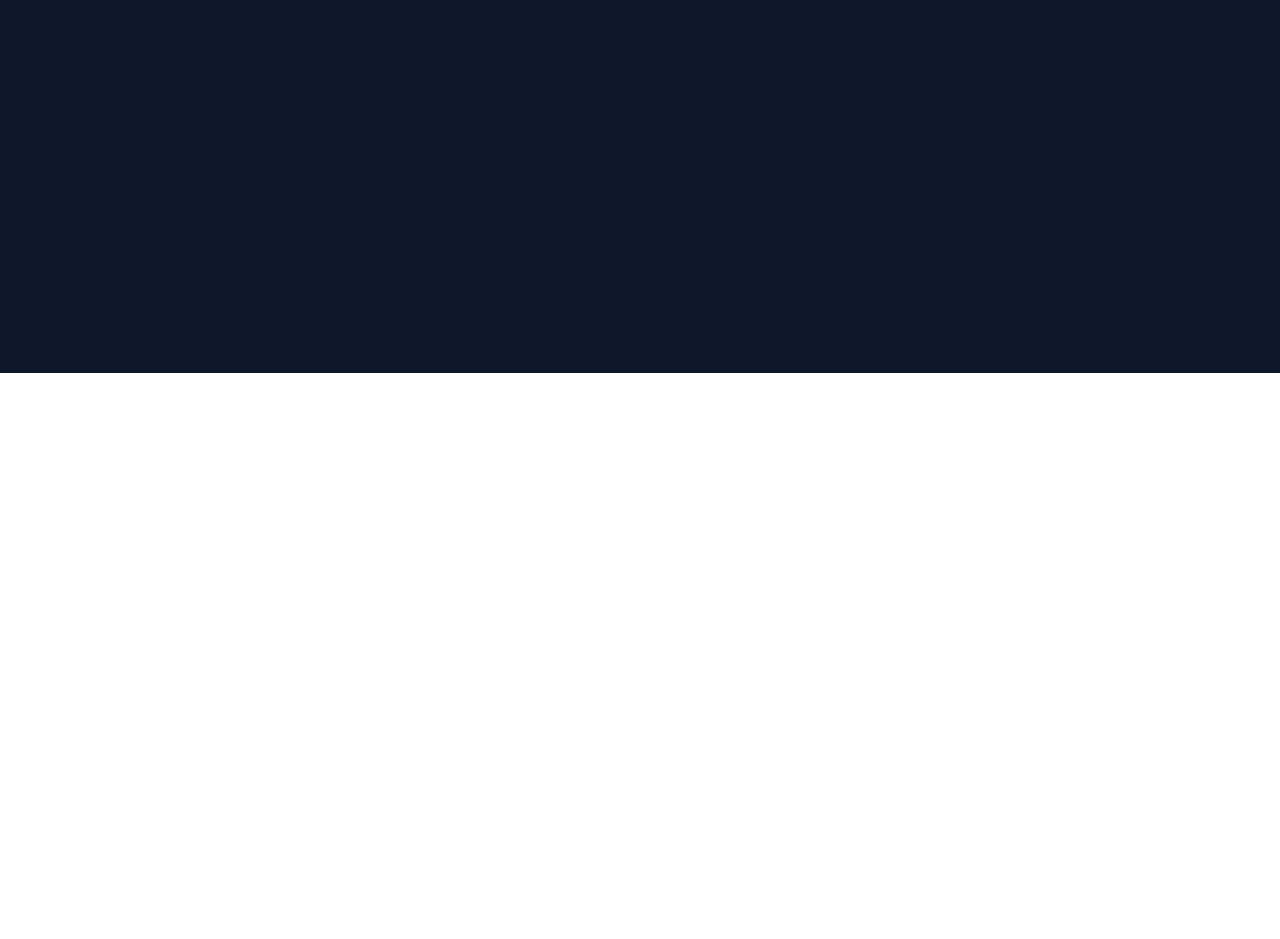
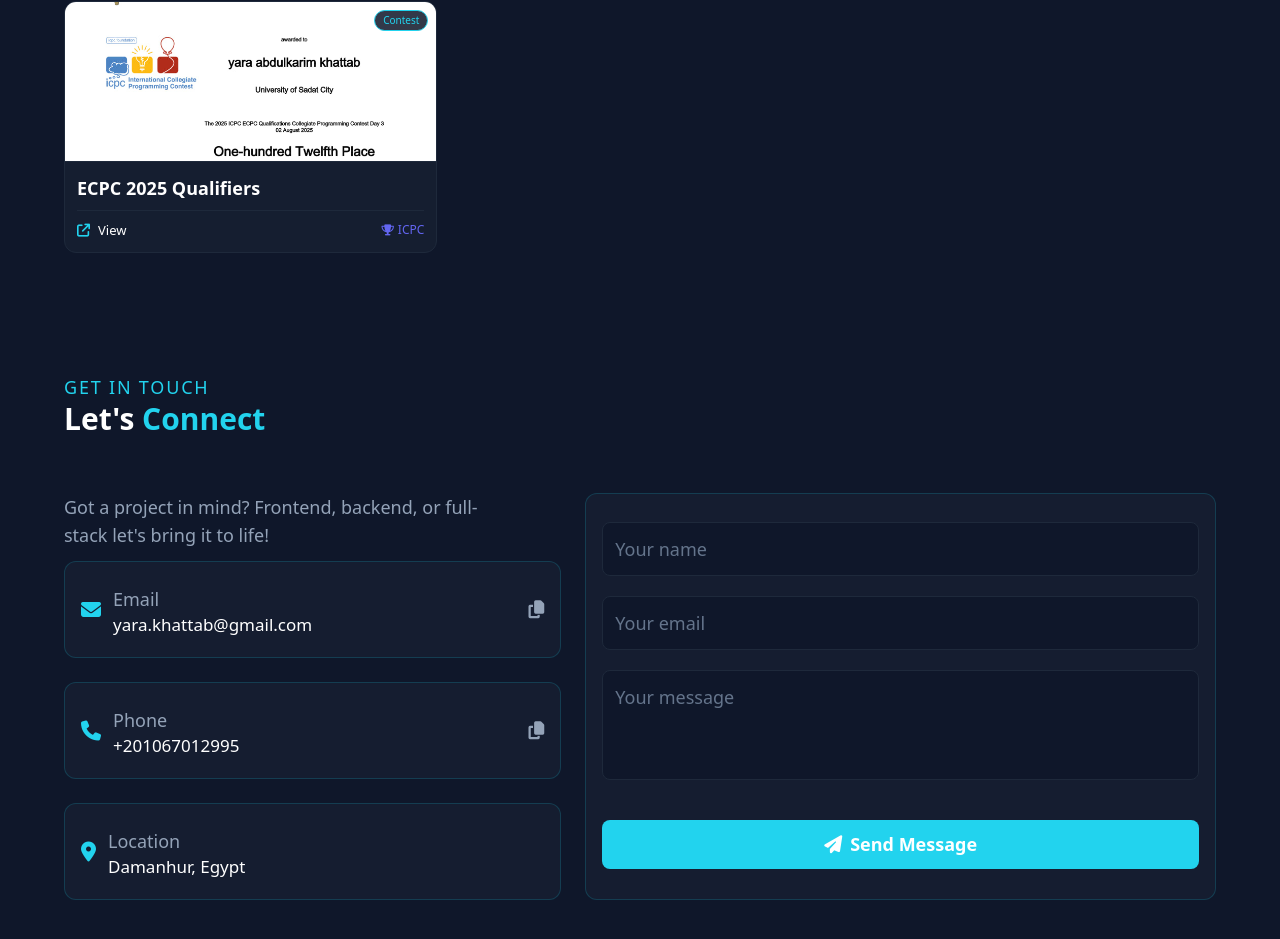
Before and after one commit to Yara-khattab/Yportfolio, a React (Vite) app: page / in a window 1280 px wide. Shown: the part 3319-4258 px from the top of the page. Before the commit the page ends 3692 px from the top, so only its background shows below. Built offline with nearby package versions, Linux system fonts and the light colour scheme.

Commit message:
add contact sectionnnnnnnnn

```diff
--- a/src/App.jsx
+++ b/src/App.jsx
@@ -3,14 +3,17 @@ import Hero from "./components/Hero";
 import Skills from "./components/Skills";
 import Projects from "./components/Projects";
 import Certificates from "./components/Certificates";
+import Contact from "./components/contact";
+
 function App() {
   return (
-    <div className="bg-slate-900 flex flex-col gap-20 text-white ">
+    <div className="bg-slate-900 flex flex-col gap-5 lg:gap-20 text-white ">
       <Navbar />
       <Hero />
       <Skills />
       <Projects />
       <Certificates />
+      <Contact />
     </div>
   )
 }
--- a/src/components/Certificates.jsx
+++ b/src/components/Certificates.jsx
@@ -38,7 +38,7 @@ const Certificates = () => {
   }, [activeCategory, featuredCertificates]);
 
   return (
-    <section id="certificates" className="min-h-screen bg-slate-900 py-5 px-6 md:px-10">
+    <section id="certificates" className=" bg-slate-900 py-5 px-6 md:px-10">
       <div className="w-full max-w-sm sm:max-w-2xl md:max-w-4xl lg:max-w-5xl xl:max-w-6xl mx-auto">
         <h1 className="text-2xl md:text-3xl font-bold text-white mb-6">
           My <span className="text-cyan-400">Certificates</span>
--- a/src/components/Skills.jsx
+++ b/src/components/Skills.jsx
@@ -1,54 +1,5 @@
 import { useState, useEffect } from 'react';
-import {
-  SiTypescript, SiJavascript, SiReact, SiHtml5, SiCss,
-  SiTailwindcss, SiBootstrap, SiPhp, SiMysql, SiNodedotjs,
-  SiExpress, SiMongodb, SiCplusplus, SiPython,
-} from 'react-icons/si';
-import { FaJava } from 'react-icons/fa';
-import { TbStack2, TbBinaryTree, TbPuzzle } from 'react-icons/tb';
-
-const skillCategories = [
-  {
-    title: "Frontend",
-    skills: [
-      { name: "React.js", icon: SiReact, level: 80 },
-      { name: "TypeScript", icon: SiTypescript, level: 82 },
-      { name: "JavaScript (ES6+)", icon: SiJavascript, level: 85 },
-      { name: "Tailwind CSS", icon: SiTailwindcss, level: 97 },
-      { name: "Bootstrap", icon: SiBootstrap, level: 92 },
-      { name: "HTML5", icon: SiHtml5, level: 96 },
-      { name: "CSS3", icon: SiCss, level: 93 },
-
-    ],
-  },
-  {
-    title: "Backend Development",
-    skills: [
-      { name: "Node.js", icon: SiNodedotjs, level: 82 },
-      { name: "Express.js", icon: SiExpress, level: 86 },
-      { name: "MongoDB", icon: SiMongodb, level: 90 },
-      { name: "PHP", icon: SiPhp, level: 65 },
-      { name: "MySQL", icon: SiMysql, level: 60 }
-    ],
-  },
-  {
-    title: "Programming Languages",
-    skills: [
-      { name: "C++", icon: SiCplusplus, level: 80 },
-      { name: "Java", icon: FaJava, level: 78 },
-      { name: "Python", icon: SiPython, level: 86 },
-    ],
-  },
-  {
-    title: "Fundamentals & Logic",
-    skills: [
-      { name: "OOP (C++, JS)", icon: TbStack2, level: 84 },
-      { name: "Data Structures & Algorithms", icon: TbBinaryTree, level: 82 },
-      { name: "Problem Solving", icon: TbPuzzle, level: 80 },
-    ],
-  },
-];
-
+import skillCategories from "./skillsData"
 const BREAKPOINTS = [
   { minWidth: 1280, items: 6 },
   { minWidth: 1024, items: 5 },
@@ -95,7 +46,6 @@ const SkillRow = ({ title, skills }) => {
   const itemsPerPage = useItemsPerPage();
   const [page, setPage] = useState(0);
   const maxPage = Math.max(0, Math.ceil(skills.length / itemsPerPage) - 1);
-  useEffect(() => { setPage(0); }, [itemsPerPage]);
 
   const visibleSkills = skills.slice(
     page * itemsPerPage,
--- a/src/components/certificatesData.jsx
+++ b/src/components/certificatesData.jsx
@@ -64,6 +64,8 @@ const certificates = [
     title: "ECPC 2025 Qualifiers",
     source: "ICPC",
     category: "Competitive Programming",
+    featured: true,
+    featuredOrder: 4,
     image: ECPC2025Img,
     url: "https://drive.google.com/file/d/1-e9jSOXnGG6pUFWoSV3BRv9fvZP2ZoN9/view?usp=drive_link",
   },
--- a/src/components/contact.jsx
+++ b/src/components/contact.jsx
@@ -0,0 +1,123 @@
+import { useState } from "react";
+
+const contactInfo = [
+  {
+    label: "Email",
+    value: "yara.khattab@gmail.com",
+    icon: "fa-solid fa-envelope",
+    copyable: true,
+  },
+  {
+    label: "Phone",
+    value: "+201067012995 ",
+    icon: "fa-solid fa-phone",
+    copyable: true,
+  },
+  {
+    label: "Location",
+    value: "Damanhur, Egypt",
+    icon: "fa-solid fa-location-dot",
+    copyable: false,
+  },
+];
+
+const Contact = () => {
+  const [copiedField, setCopiedField] = useState(null);
+  const [formData, setFormData] = useState({ name: "", email: "", message: "" });
+  const handleCopy = async (value, label) => {
+  try {
+    if (navigator.clipboard && window.isSecureContext) {
+      await navigator.clipboard.writeText(value);
+    } else {
+      const textArea = document.createElement("textarea");
+      textArea.value = value;
+      textArea.style.position = "fixed";
+      textArea.style.left = "-9999px";
+      document.body.appendChild(textArea);
+      textArea.focus();
+      textArea.select();
+      document.execCommand("copy");
+      document.body.removeChild(textArea);
+    }
+    setCopiedField(label);
+    setTimeout(() => setCopiedField(null),2000);
+  } catch (err) {
+    console.error("Copy failed:", err);
+  }
+};
+
+  const handleChange = (e) => {
+    setFormData({ ...formData, [e.target.name]: e.target.value });
+  };
+
+  const handleSubmit = (e) => {
+    e.preventDefault();
+    const subject = encodeURIComponent(`Message from ${formData.name}`);
+    const body = encodeURIComponent(
+      `${formData.message}\n\n— ${formData.name} (${formData.email})`
+    );
+    window.location.href = `mailto:yara.khattab@email.com?subject=${subject}&body=${body}`;
+  };
+
+  return (
+    <section id="contact" className=" bg-slate-900 py-5 px-6 md:px-10">
+      <div className="w-full max-w-sm sm:max-w-2xl md:max-w-4xl lg:max-w-6xl mx-auto">
+        <p className="text-cyan-400 lg:text-lg text-xs tracking-widest">GET IN TOUCH</p>
+        <h1 className="text-2xl md:text-3xl font-bold text-white mb-2">
+          Let's <span className="text-cyan-400">Connect</span>
+        </h1>
+        <div className="flex gap-6 flex-wrap lg:py-12">
+          <div className="flex-1 min-w-[220px] flex flex-col gap-3 lg:gap-6">
+            <p className="text-slate-400 md:text-lg text-sm lg:-mb-3 max-w-md leading-relaxed">
+            Got a project in mind? Frontend, backend, or full-stack let's bring it to life!
+            </p>
+            {contactInfo.map((item) => (
+              <div  key={item.label}
+                className="border border-cyan-800/50 rounded-xl px-4 lg:py-6 py-5 bg-slate-800/40 flex items-center justify-between">
+                <div className="flex items-center gap-3">
+                  <i className={`${item.icon} text-cyan-400 lg:text-[20px]`} />
+                  <div>
+                    <p className="lg:text-[18px] text-[10px] text-slate-400">{item.label}</p>
+                    {item.url ? (
+                      <a href={item.url} target="_blank" rel="noreferrer"
+                       className="text-xs text-white hover:text-cyan-300 transition">
+                        {item.value}
+                      </a>
+                       ) : (
+                      <p className="lg:text-[17px] text-xs text-white mt-1">{item.value}</p>
+                    )}
+                  </div>
+                </div>
+
+                {item.copyable && (
+                  <button onClick={() => handleCopy(item.value, item.label)} className="text-slate-400 hover:text-cyan-400 transition"
+                    aria-label={`Copy ${item.label}`} >
+                    <i className={`fa-solid ${
+                        copiedField === item.label ? "fa-check text-cyan-400" : "fa-copy"
+                      } text-sm lg:text-lg`}/>
+                  </button>
+                )}
+              </div>
+            ))}
+          </div>
+
+          <form onSubmit={handleSubmit}
+            className="flex-[1.2] min-w-[240px] border border-cyan-800/50 rounded-xl py-7 px-4 bg-slate-800/40 flex flex-col gap-2 lg:gap-5">
+            <input type="text"  name="name" placeholder="Your name" value={formData.name} onChange={handleChange}
+             required className="bg-slate-900 border border-slate-800 rounded-lg p-3 lg:text-lg text-xs text-white placeholder-slate-500 focus:outline-none focus:border-cyan-400 transition"/>
+            <input type="email" name="email"  placeholder="Your email" value={formData.email} onChange={handleChange}
+             required className="bg-slate-900 border border-slate-800 rounded-lg p-3 lg:text-lg text-xs text-white placeholder-slate-500 focus:outline-none focus:border-cyan-400 transition"/>
+            <textarea name="message" placeholder="Your message" rows="3" value={formData.message} onChange={handleChange}
+             required className="bg-slate-900 border border-slate-800 rounded-lg p-3 lg:text-lg text-xs text-white placeholder-slate-500 resize-none font-sans focus:outline-none focus:border-cyan-400 transition"/>
+            <button type="submit"
+              className="bg-cyan-400 text-white font-semibold lg:text-lg text-xs rounded-lg py-2.5 hover:bg-cyan-300 transition mt-3 lg:mt-5">
+              <i className="fa-solid fa-paper-plane lg:text-lg text-sm lg:me-2 me-1" />Send Message
+            </button>
+          </form>
+        </div>
+      </div>
+    </section>
+  );
+};
+
+export default Contact;
--- /dev/null
+++ b/src/components/skillsData.jsx
@@ -0,0 +1,48 @@
+import {SiTypescript, SiJavascript, SiReact, SiHtml5, SiCss, SiTailwindcss, SiBootstrap, SiPhp,
+SiMysql, SiNodedotjs, SiExpress, SiMongodb, SiCplusplus, SiPython} from 'react-icons/si';
+import { FaJava } from 'react-icons/fa';
+import { TbStack2, TbBinaryTree, TbPuzzle } from 'react-icons/tb';
+
+const skillCategories = [
+  {
+    title: "Frontend",
+    skills: [
+      { name: "React.js", icon: SiReact, level: 80 },
+      { name: "TypeScript", icon: SiTypescript, level: 82 },
+      { name: "JavaScript (ES6+)", icon: SiJavascript, level: 85 },
+      { name: "Tailwind CSS", icon: SiTailwindcss, level: 97 },
+      { name: "Bootstrap", icon: SiBootstrap, level: 92 },
+      { name: "HTML5", icon: SiHtml5, level: 96 },
+      { name: "CSS3", icon: SiCss, level: 93 },
+
+    ],
+  },
+  {
+    title: "Backend Development",
+    skills: [
+      { name: "Node.js", icon: SiNodedotjs, level: 82 },
+      { name: "Express.js", icon: SiExpress, level: 86 },
+      { name: "MongoDB", icon: SiMongodb, level: 90 },
+      { name: "PHP", icon: SiPhp, level: 65 },
+      { name: "MySQL", icon: SiMysql, level: 60 }
+    ],
+  },
+  {
+    title: "Programming Languages",
+    skills: [
+      { name: "C++", icon: SiCplusplus, level: 80 },
+      { name: "Java", icon: FaJava, level: 78 },
+      { name: "Python", icon: SiPython, level: 86 },
+    ],
+  },
+  {
+    title: "Fundamentals & Logic",
+    skills: [
+      { name: "OOP (C++, JS)", icon: TbStack2, level: 84 },
+      { name: "Data Structures & Algorithms", icon: TbBinaryTree, level: 82 },
+      { name: "Problem Solving", icon: TbPuzzle, level: 80 },
+    ],
+  },
+];
+
+export default skillCategories;
--- a/src/index.css
+++ b/src/index.css
@@ -4,3 +4,22 @@
 section {
   scroll-margin-top: 80px;
 }
+
+textarea::-webkit-scrollbar {
+  width: 8px; /* عرض الإسكيرول */
+}
+
+textarea::-webkit-scrollbar-track {
+  background: transparent;
+  margin: 4px;
+}
+
+textarea::-webkit-scrollbar-thumb {
+  background: #334155;
+  border-radius: 4px;
+  border: 2px solid #0f172a;
+}
+
+textarea::-webkit-scrollbar-thumb:hover {
+  background: #22d3ee;
+}
--- a/tailwind.config.js
+++ b/tailwind.config.js
@@ -1,4 +1,5 @@
 export default {
+  darkMode: 'class',
   content: [
     "./index.html",
     "./src/**/*.{js,ts,jsx,tsx}",
```
Also changed, not shown: src/components/Navbar.jsx (+2 -6 lines).
